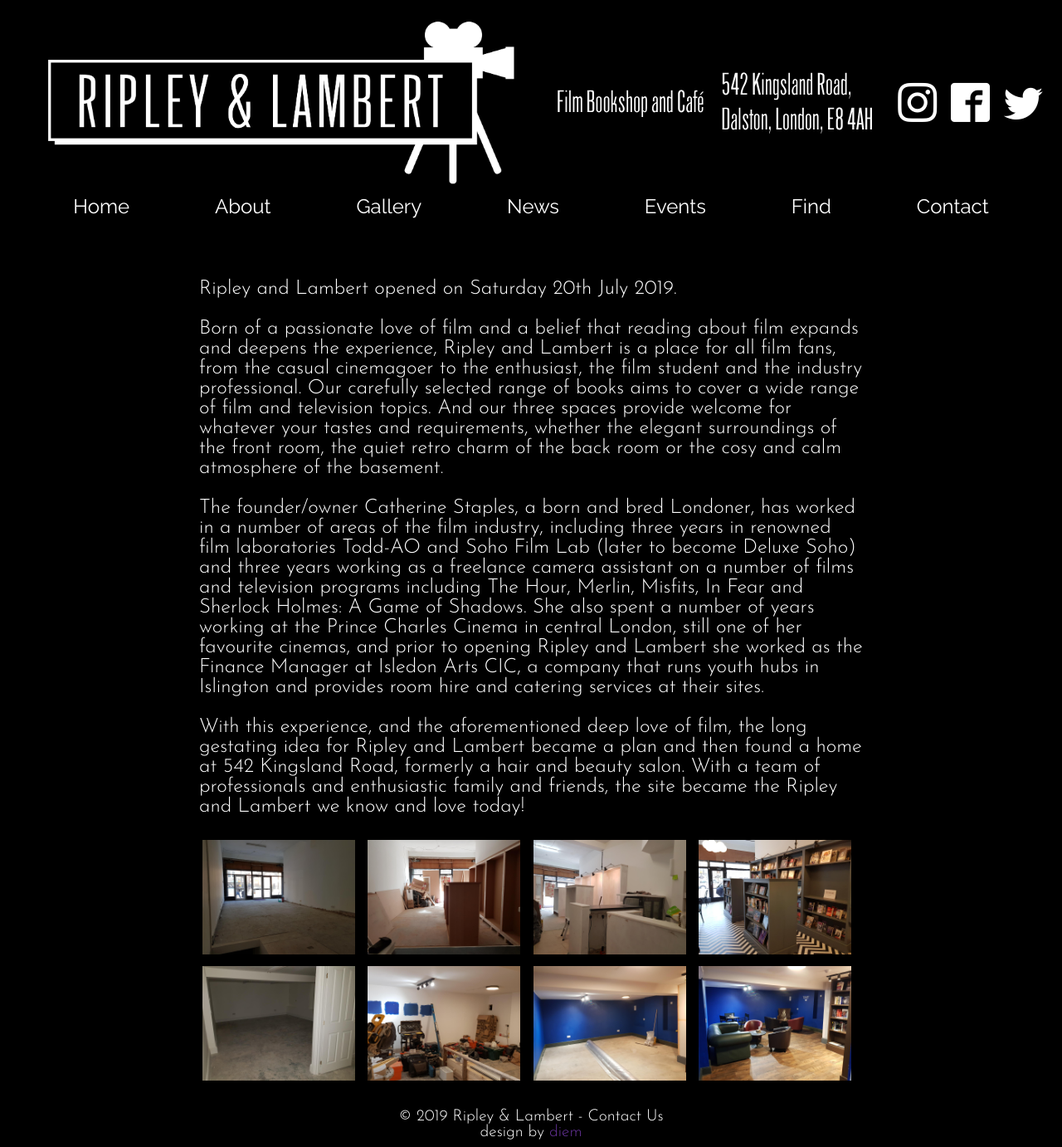
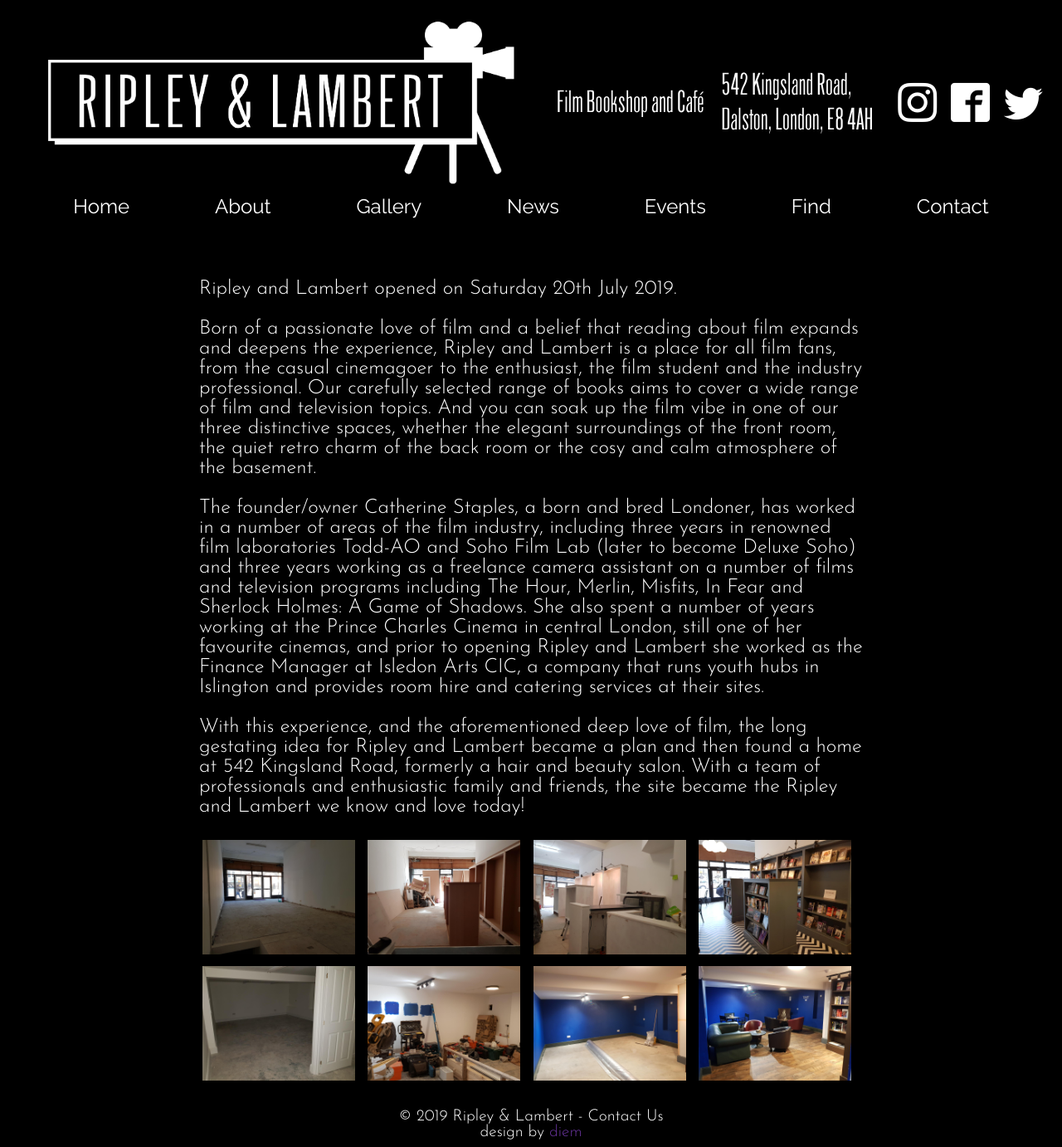
Before and after one commit to ripandlamb/ripandlamb, a Jekyll site: the page built from about.md, in a window 1280 px wide. Shown: the whole page at 83% size. Built offline with Jekyll 4.4.1, drawn with Linux system fonts in a browser that asks for light colours.

Commit message:
updating awkward wording

```diff
--- a/about.md
+++ b/about.md
@@ -5,7 +5,7 @@ order: 2
 
 Ripley and Lambert opened on Saturday 20th July 2019.
 
-Born of a passionate love of film and a belief that reading about film expands and deepens the experience, Ripley and Lambert is a place for all film fans, from the casual cinemagoer to the enthusiast, the film student and the industry professional.  Our carefully selected range of books aims to cover a wide range of film and television topics.  And our three spaces provide welcome for whatever your tastes and requirements, whether the elegant surroundings of the front room, the quiet retro charm of the back room or the cosy and calm atmosphere of the basement.
+Born of a passionate love of film and a belief that reading about film expands and deepens the experience, Ripley and Lambert is a place for all film fans, from the casual cinemagoer to the enthusiast, the film student and the industry professional.  Our carefully selected range of books aims to cover a wide range of film and television topics.  And you can soak up the film vibe in one of our three distinctive spaces, whether the elegant surroundings of the front room, the quiet retro charm of the back room or the cosy and calm atmosphere of the basement.
 
 The founder/owner Catherine Staples, a born and bred Londoner, has worked in a number of areas of the film industry, including three years in renowned film laboratories Todd-AO and Soho Film Lab (later to become Deluxe Soho) and three years working as a freelance camera assistant on a number of films and television programs including The Hour, Merlin, Misfits, In Fear and Sherlock Holmes: A Game of Shadows.  She also spent a number of years working at the Prince Charles Cinema in central London, still one of her favourite cinemas, and prior to opening Ripley and Lambert she worked as the Finance Manager at Isledon Arts CIC, a company that runs youth hubs in Islington and provides room hire and catering services at their sites.
 
```
